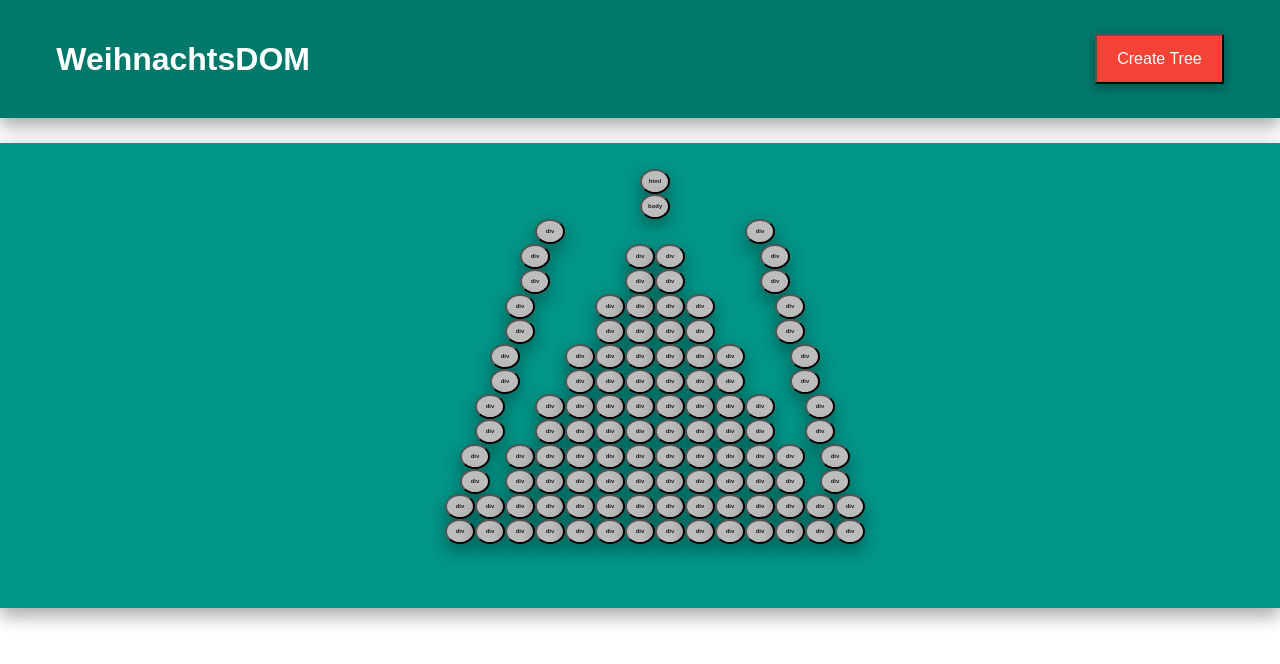
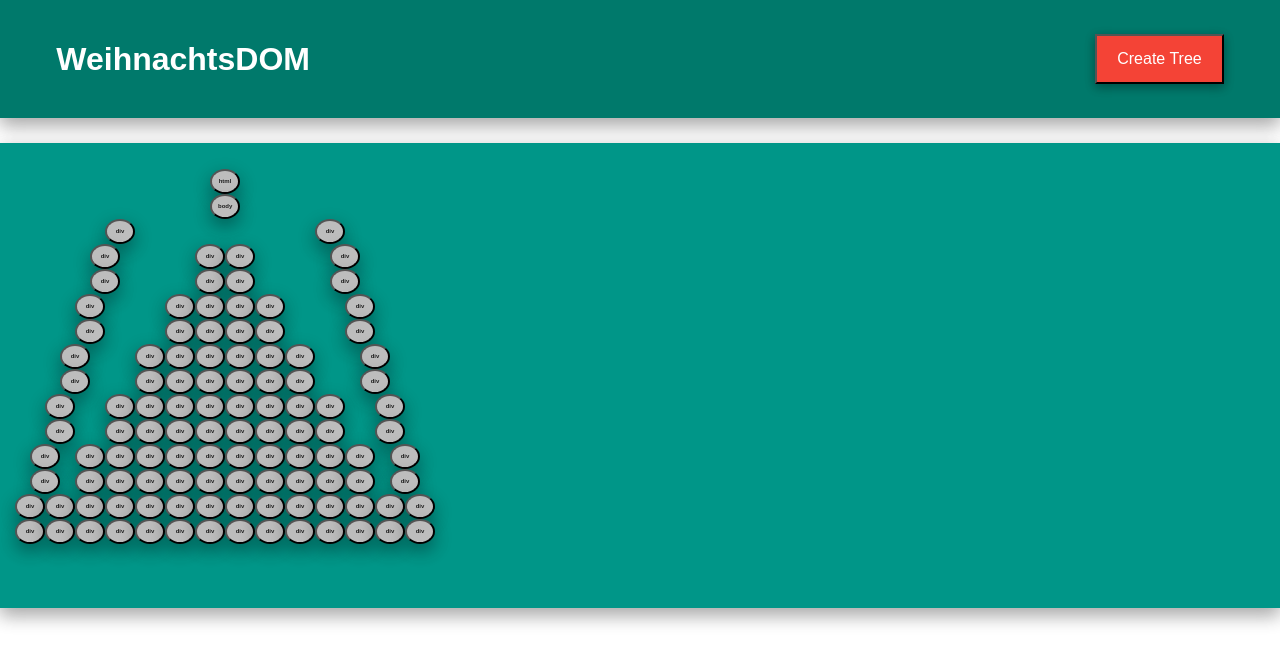
Before and after one commit to GustavoLastra/weihnachtsDOM-react, a React (Create React App) app: page / in a window 1280 px wide. Both pictures are taken after a click on the button "Create Tree". Shown: the top 664 px of the page. Built offline with nearby package versions, Linux system fonts and the light colour scheme.

Commit message:
edit Ledlidst justify-content: flex-start

```diff
--- a/src/component/css/tree.css
+++ b/src/component/css/tree.css
@@ -46,7 +46,7 @@
 
 .ledList {
     display: flex;
-    justify-content: center;
+    justify-content: flex-start;
     margin:auto;
 }
 
@@ -69,7 +69,7 @@
     border-radius: 50%;
     outline: none;
     text-decoration: none;
-    font-size: 10%;
+    font-size: 1%;
     font-weight: bold;
     height: 25px;
     margin-left: 50%;
```
